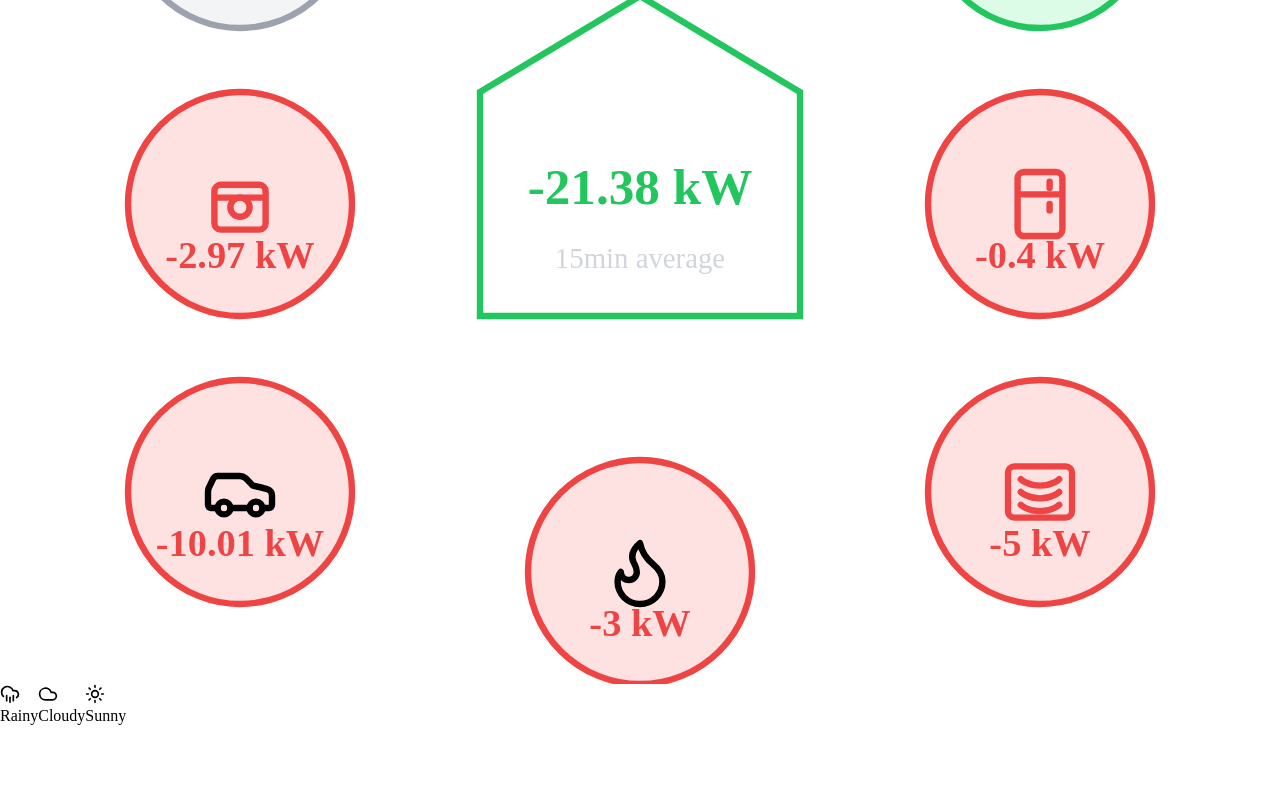
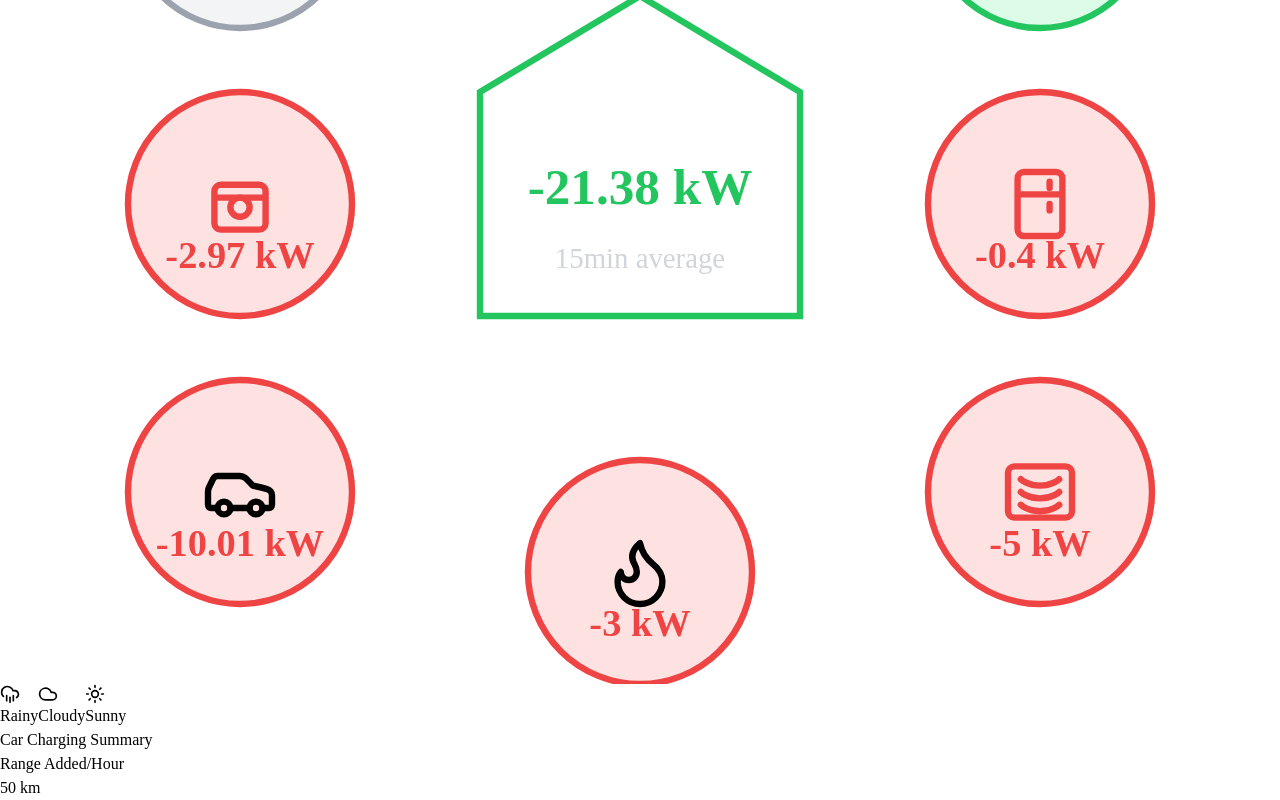
Before and after one commit to monsterfon/Energy-dashboard, a Next.js app in the folder my-app/apps/web/: page / in a window 1280 px wide. Shown: the part 324-1124 px from the top of the page. Before the commit the page ends 1052 px from the top, so only its background shows below. Built offline with nearby package versions, Linux system fonts and the light colour scheme.

Commit message:
car mileage

```diff
--- a/my-app/apps/web/improved-energy-dashboard.tsx
+++ b/my-app/apps/web/improved-energy-dashboard.tsx
@@ -530,6 +530,20 @@ export default function EnergyDashboard() {
         </button>
       </div>
 
+      {/* Car charging summary */}
+      {Math.abs(data.car) > 0.1 && (
+        <div className="mt-4 p-3 bg-gray-700 rounded-lg text-center">
+          <h3 className="text-lg font-semibold text-white mb-1">Car Charging Summary</h3>
+          <div className="grid grid-cols-3 gap-2 text-sm">
+
+            <div>
+              <p className="text-gray-300">Range Added/Hour</p>
+              <p className="font-bold text-white">{Math.round(Math.abs(data.car) * 5)} km</p>
+            </div>
+          </div>
+        </div>
+      )}
+
       {/* Value Adjustment Modal */}
       {editComponent && (
         <div className="fixed inset-0 bg-black bg-opacity-50 flex items-center justify-center z-50">
```
